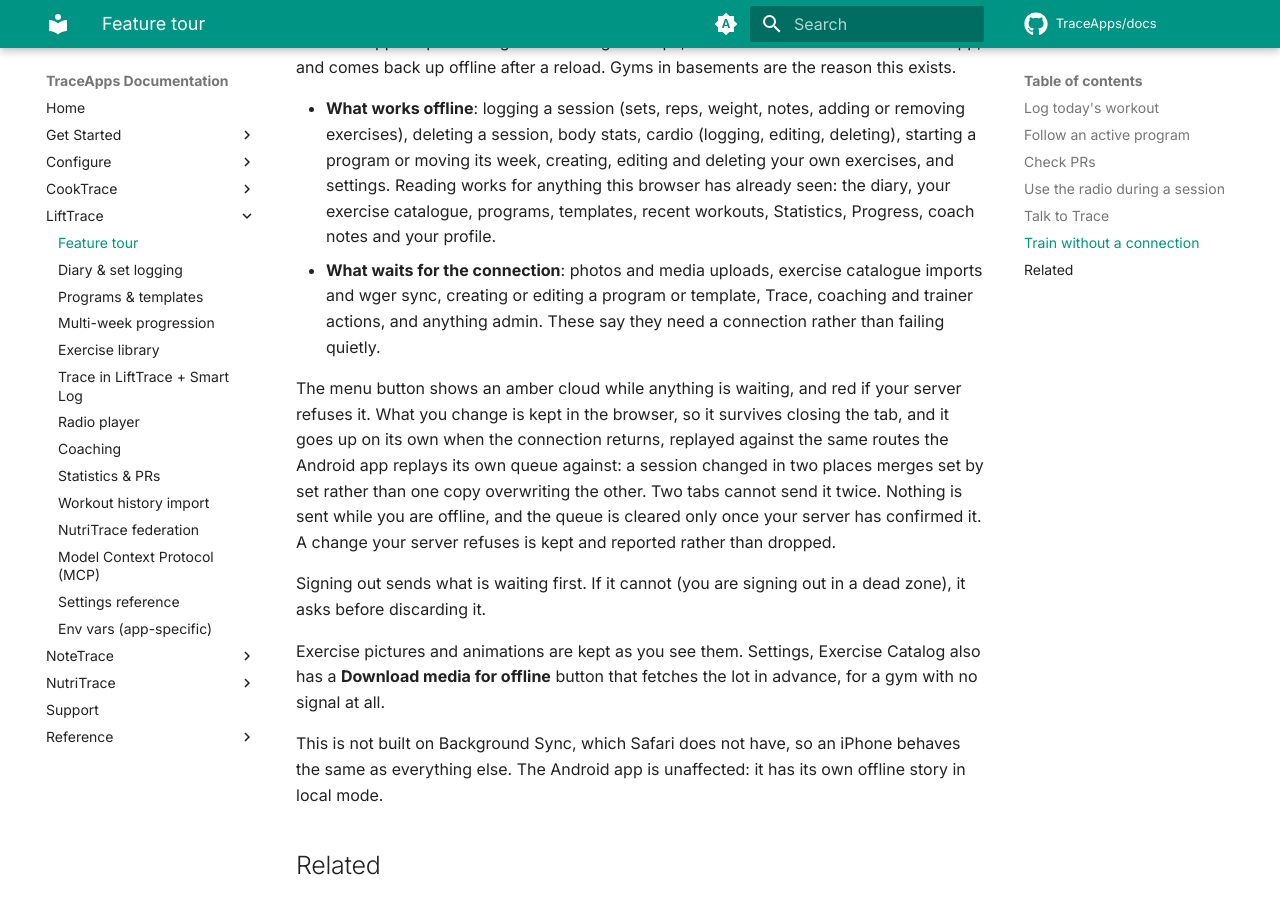
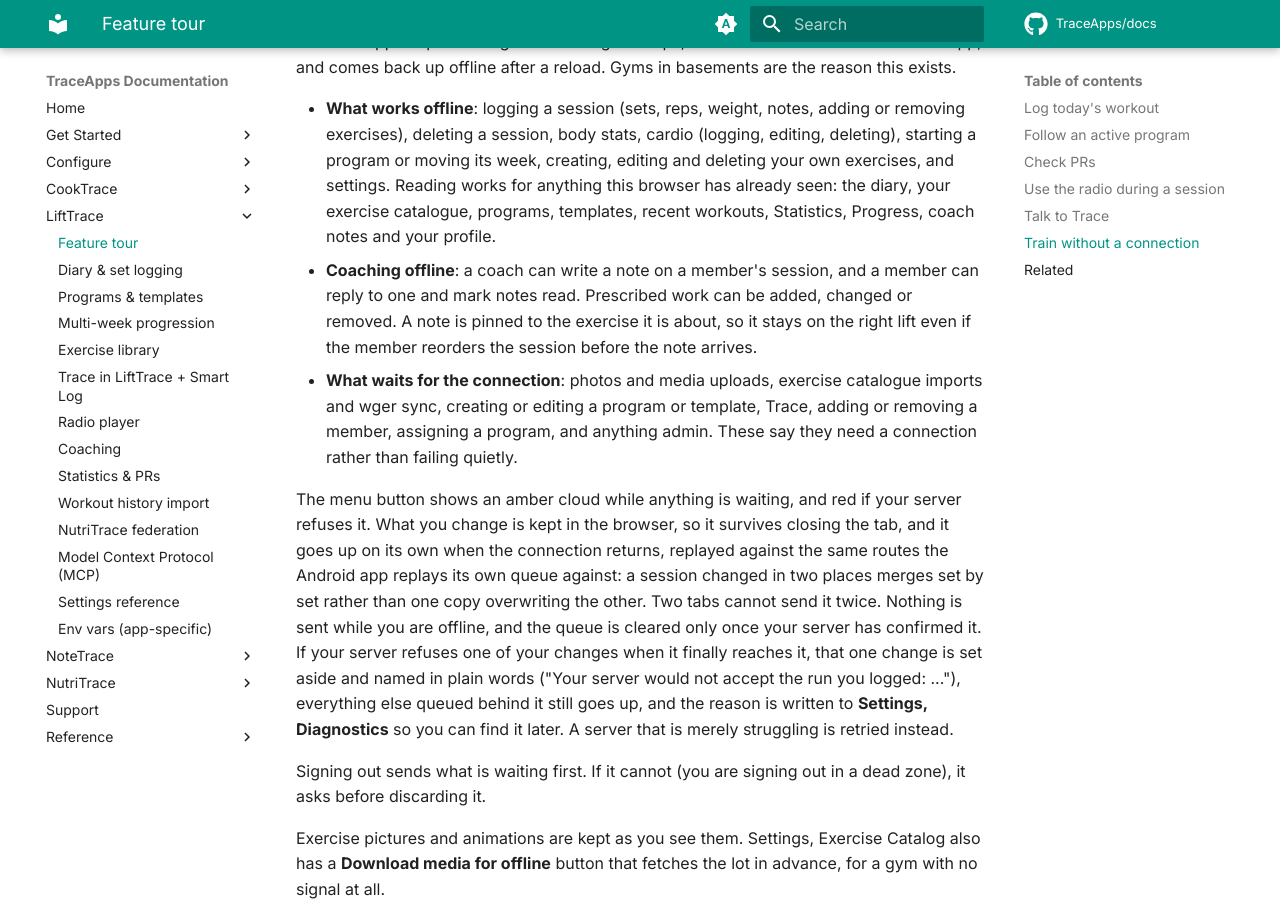
Before and after one commit to TraceApps/docs, an MkDocs documentation site: the page built from docs/lifttrace/features.md, in a window 1280 px wide and 900 px high, scrolled down 5956 px. Built offline with MkDocs 1.6.1 and Material for MkDocs 9.7.7, drawn with Linux system fonts in a browser that asks for light colours; comment, search, counter and statistics services are not loaded.

Commit message:
docs(offline) coaching offline, and what happens when a server refuses a change

```diff
--- a/docs/lifttrace/features.md
+++ b/docs/lifttrace/features.md
@@ -87,9 +87,10 @@ See [Trace in LiftTrace](trace.md).
 The web app keeps working when the signal drops, in a browser tab or installed as an app, and comes back up offline after a reload. Gyms in basements are the reason this exists.
 
 - **What works offline**: logging a session (sets, reps, weight, notes, adding or removing exercises), deleting a session, body stats, cardio (logging, editing, deleting), starting a program or moving its week, creating, editing and deleting your own exercises, and settings. Reading works for anything this browser has already seen: the diary, your exercise catalogue, programs, templates, recent workouts, Statistics, Progress, coach notes and your profile.
-- **What waits for the connection**: photos and media uploads, exercise catalogue imports and wger sync, creating or editing a program or template, Trace, coaching and trainer actions, and anything admin. These say they need a connection rather than failing quietly.
+- **Coaching offline**: a coach can write a note on a member's session, and a member can reply to one and mark notes read. Prescribed work can be added, changed or removed. A note is pinned to the exercise it is about, so it stays on the right lift even if the member reorders the session before the note arrives.
+- **What waits for the connection**: photos and media uploads, exercise catalogue imports and wger sync, creating or editing a program or template, Trace, adding or removing a member, assigning a program, and anything admin. These say they need a connection rather than failing quietly.
 
-The menu button shows an amber cloud while anything is waiting, and red if your server refuses it. What you change is kept in the browser, so it survives closing the tab, and it goes up on its own when the connection returns, replayed against the same routes the Android app replays its own queue against: a session changed in two places merges set by set rather than one copy overwriting the other. Two tabs cannot send it twice. Nothing is sent while you are offline, and the queue is cleared only once your server has confirmed it. A change your server refuses is kept and reported rather than dropped.
+The menu button shows an amber cloud while anything is waiting, and red if your server refuses it. What you change is kept in the browser, so it survives closing the tab, and it goes up on its own when the connection returns, replayed against the same routes the Android app replays its own queue against: a session changed in two places merges set by set rather than one copy overwriting the other. Two tabs cannot send it twice. Nothing is sent while you are offline, and the queue is cleared only once your server has confirmed it. If your server refuses one of your changes when it finally reaches it, that one change is set aside and named in plain words ("Your server would not accept the run you logged: ..."), everything else queued behind it still goes up, and the reason is written to **Settings, Diagnostics** so you can find it later. A server that is merely struggling is retried instead.
 
 Signing out sends what is waiting first. If it cannot (you are signing out in a dead zone), it asks before discarding it.
 
```
Also changed, not shown: docs/nutritrace/features.md (+1 -1 lines).
